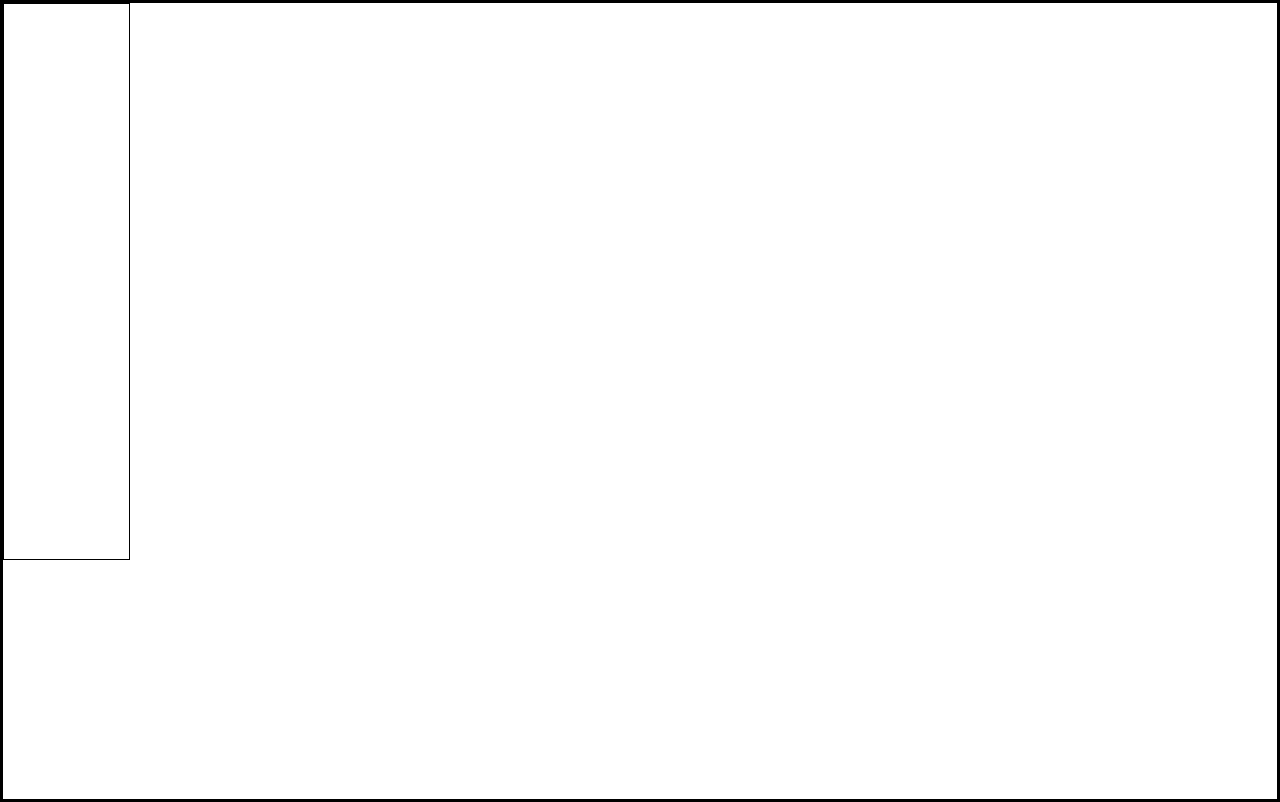
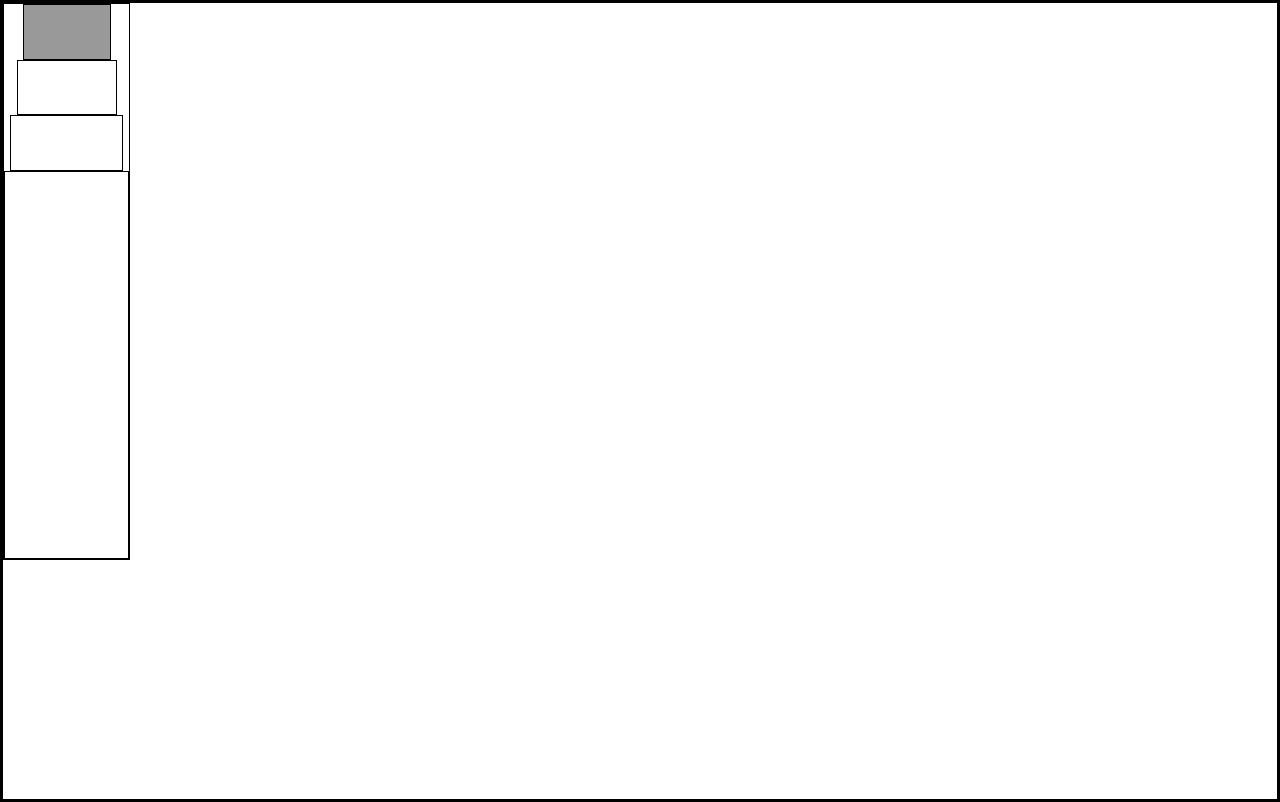
Before and after one commit to Yinkusadel/15-fcc-city-skyline, a website: page index.html in a window 1280 px wide. Drawn offline with Linux system fonts and the light colour scheme.

Commit message:
add complete solution to skyline project

```diff
--- a/index.html
+++ b/index.html
@@ -8,7 +8,12 @@
   </head>
   <body>
     <div class="background-buildings">
-      <div class="bb1"></div>
+      <div class="bb1">
+        <div class="bb1a"></div>
+        <div class="bb1b"></div>
+        <div class="bb1c"></div>
+        <div class="bb1d"></div>
+      </div>
     </div>
 
 
--- a/styles.css
+++ b/styles.css
@@ -18,3 +18,49 @@
     width: 10%;
     height: 70%;
   }
+
+  * {
+    border: 1px solid black;
+    box-sizing: border-box;
+  }
+
+  body {
+    height: 100vh;
+    margin: 0;
+    overflow: hidden;
+  }
+
+  .background-buildings {
+    width: 100%;
+    height: 100%;
+  }
+
+  .bb1 {
+    width: 10%;
+    height: 70%;
+    display: flex;
+    flex-direction: column;
+    align-items: center;
+    --building-color1: #999;
+  }
+
+  .bb1a {
+    width: 70%;
+    height: 10%;
+    background-color: var(--building-color1);
+  }
+
+  .bb1b{
+    width :80%;
+    height :10%;
+  }
+
+  .bb1c{
+    width :90%;
+    height :10%;
+  }
+
+  .bb1d{
+    width :100%;
+    height :70%;
+  }
```
